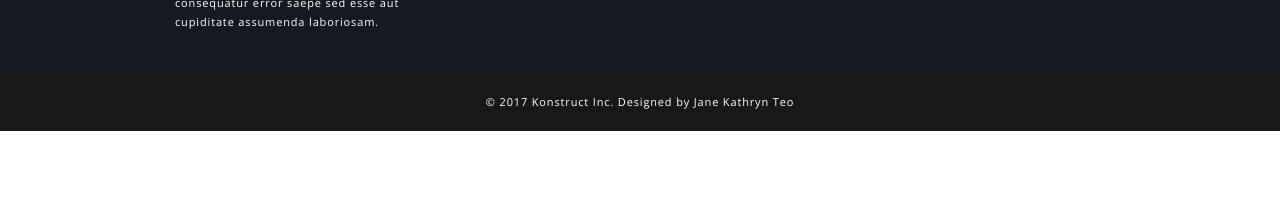
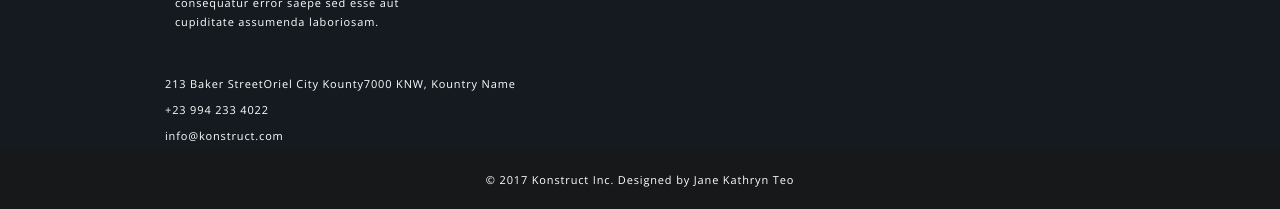
Before and after one commit to andy5th/Konstruct-figma_layout, a plain HTML site: page index.html in a window 1280 px wide. Shown: the part 2821-3030 px from the top of the page. Before the commit the page ends 2952 px from the top, so only its background shows below. Drawn offline with nearby package versions, Linux system fonts and the light colour scheme.

Commit message:
Update index.html

```diff
--- a/index.html
+++ b/index.html
@@ -127,7 +127,7 @@
                     <h2 class="signup__title">Newsletter Signup</h2>
                     <form action="#">
                         <input id="email" placeholder="test@youremail.com" type="email" class="signup__mail">
-                        <label for="email" class="btn">SIGNUP</label>
+                        <label for="email" class="signup__btn btn">SIGNUP</label>
                     </form>
                 </div>
             </section>
@@ -170,7 +170,7 @@
                         <h2 class="footer__title">contact us</h2>
                         <ul>
                             <li><a href="#" class="footer__link adress">213 Baker StreetOriel City Kounty7000
-                                    KNW,Kountry Name</a></li>
+                                    KNW, Kountry Name</a></li>
                             <li><a href="#" class="footer__link">+23 994 233 4022</a></li>
                             <li><a href="#" class="footer__link email">info@konstruct.com</a></li>
                         </ul>
@@ -181,6 +181,14 @@
                         <a href="#"><img src="img/google.png" alt="google"></a>
                     </section>
                 </div>
+                <section class="footer__contact-mobile item">
+                    <ul>
+                        <li><a href="#" class="footer__link adress">213 Baker StreetOriel City Kounty7000
+                                KNW, Kountry Name</a></li>
+                        <li><a href="#" class="footer__link">+23 994 233 4022</a></li>
+                        <li><a href="#" class="footer__link email">info@konstruct.com</a></li>
+                    </ul>
+                </section>
             </div>
             <div class="copyrigth">
                 <p>© 2017 Konstruct Inc. Designed by Jane Kathryn Teo</p>
```
